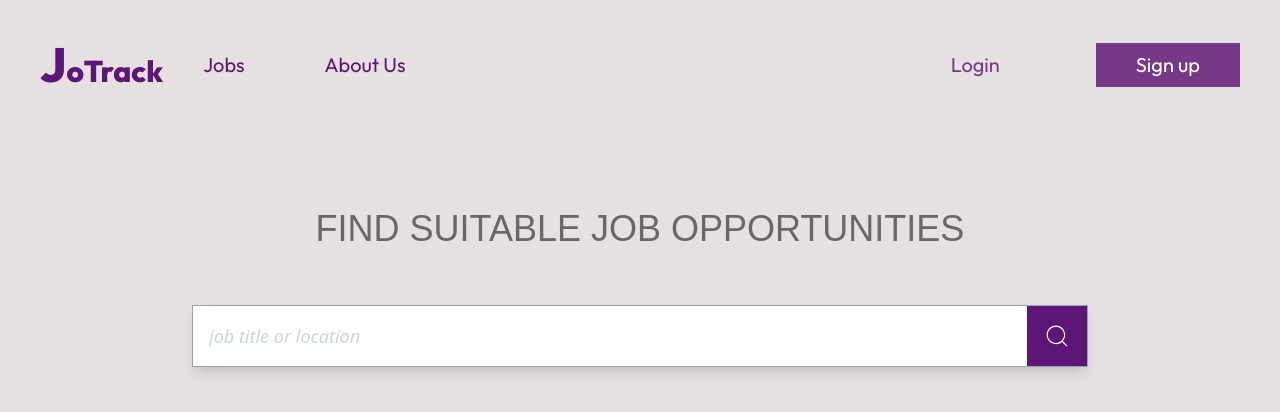
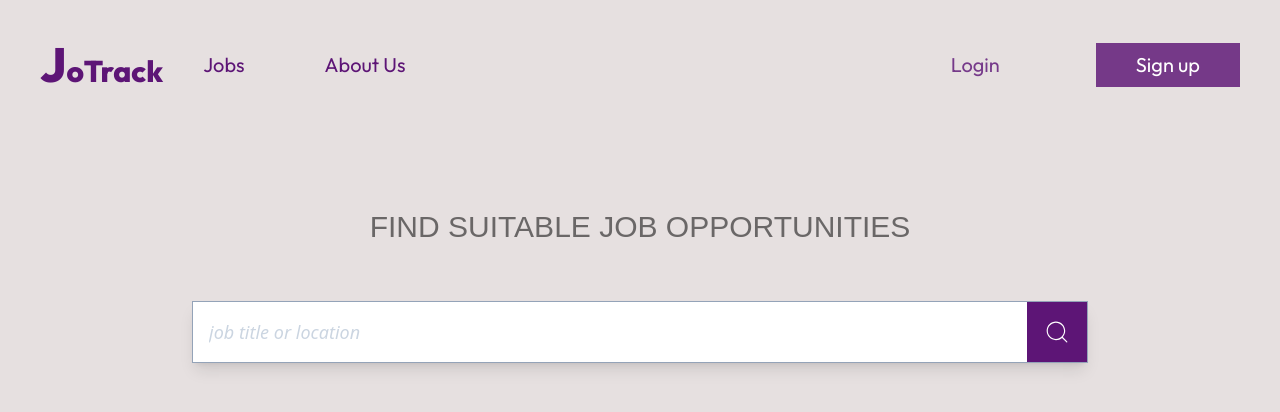
Before and after one commit to jayden-n/jotrack, a React (Vite) app in the folder client/: page / in a window 1280 px wide. Shown: the top 412 px of the page. Built offline with nearby package versions, Linux system fonts and the light colour scheme.

Commit message:
Update LandingPage.tsx

```diff
--- a/client/src/pages/visitor/LandingPage.tsx
+++ b/client/src/pages/visitor/LandingPage.tsx
@@ -20,7 +20,7 @@ const LandingPage: React.FC = () => {
 	return (
 		<div className="flex flex-col items-center mt-20 h-screen bg-E6E0E0">
 			{/* Title */}
-			<h2 className="text-4xl font-orienta text-gray text-center mb-6">FIND SUITABLE JOB OPPORTUNITIES</h2>
+			<h2 className="text-3xl font-orienta text-gray text-center mb-6">FIND SUITABLE JOB OPPORTUNITIES</h2>
 			{/* Search bar */}
 			<form className="flex justify-center mt-8 w-full px-4 lg:px-0">
 				<div className="flex items-center w-full max-w-4xl border border-slate400 shadow-lg bg-white">
```
